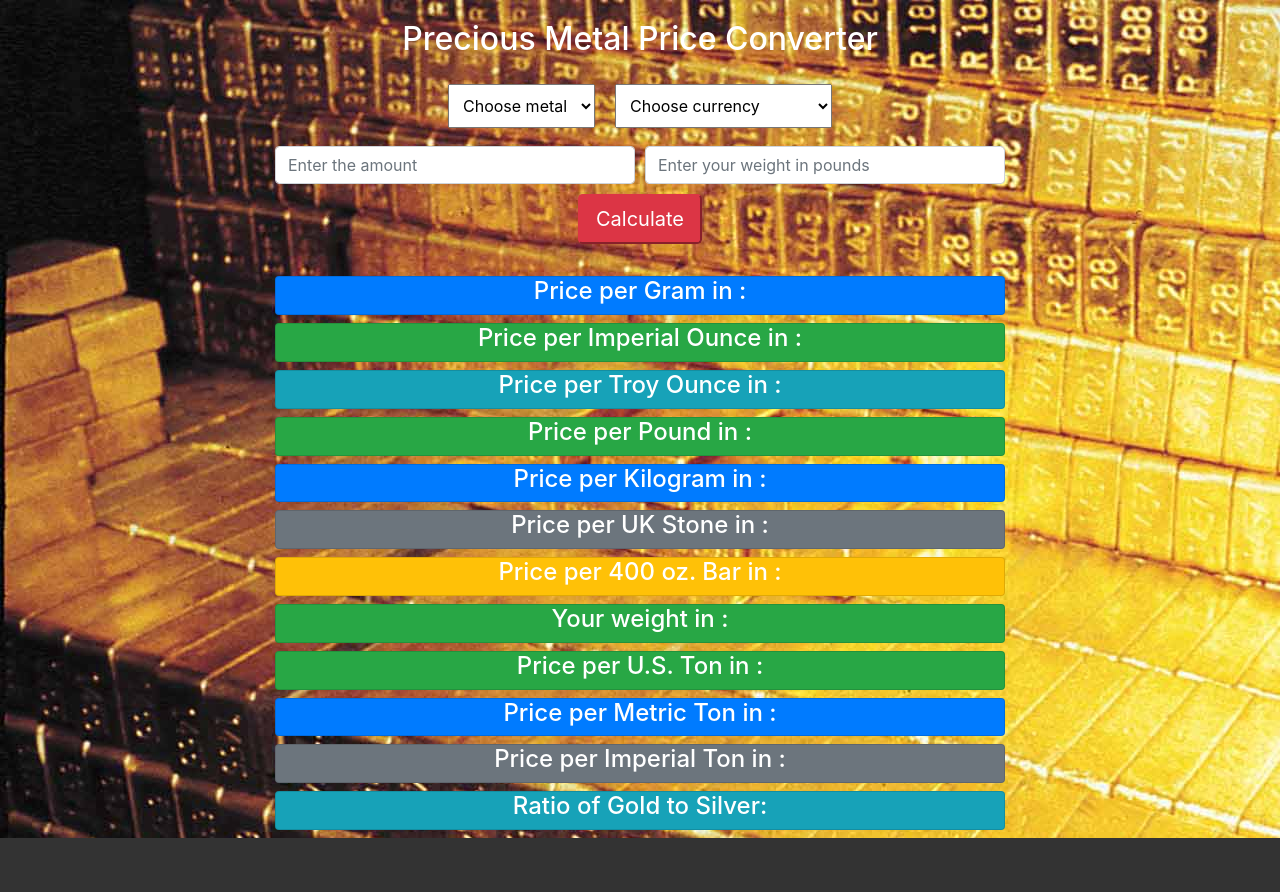
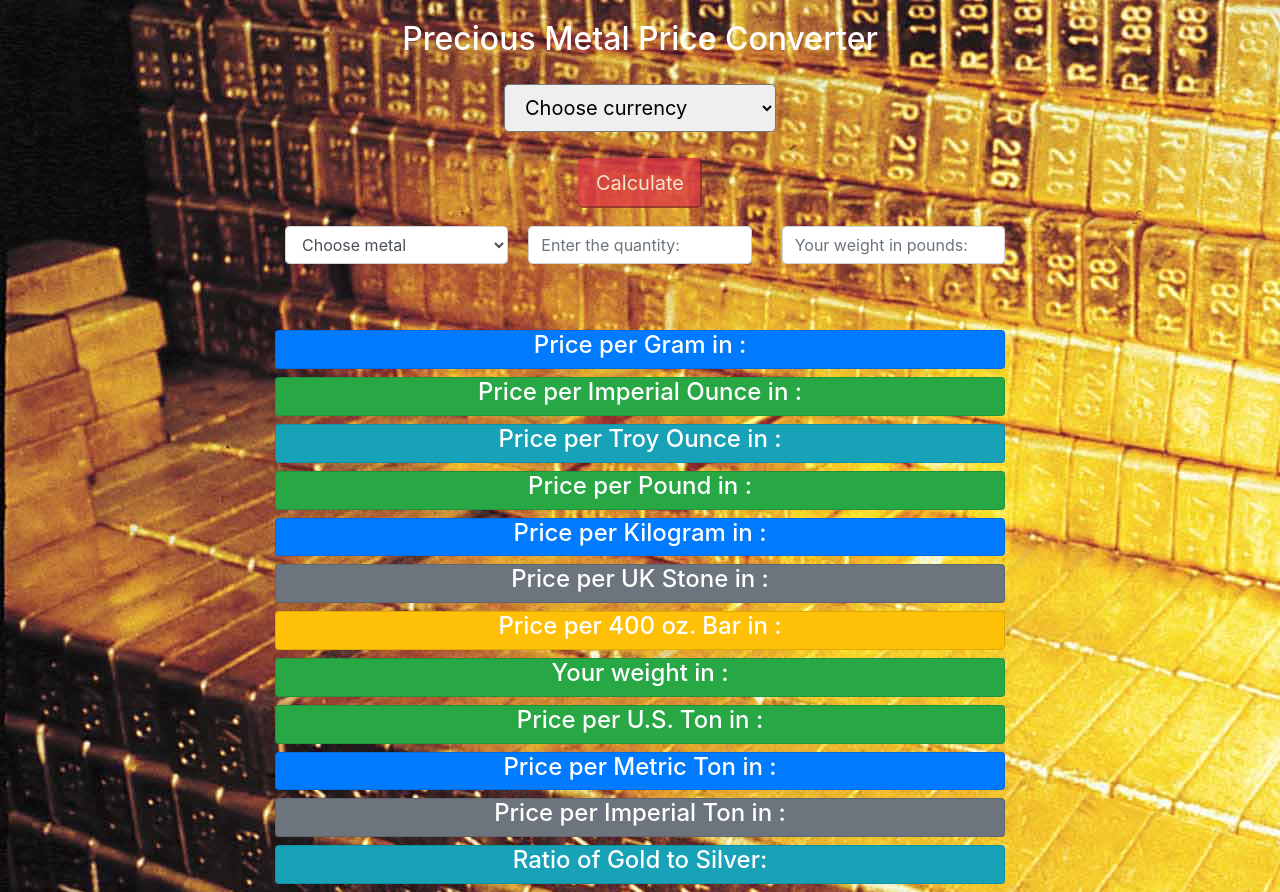
Before and after one commit to vibraniumforge/precious-metal-price, a React (Create React App) app: page / in a window 1280 px wide. Before the commit the page ends 838 px from the top, so only its background shows below. Built offline with nearby package versions, Linux system fonts and the light colour scheme.

Commit message:
changed layout and add disable button

```diff
--- a/src/Components/Form.js
+++ b/src/Components/Form.js
@@ -1,26 +1,18 @@
 import React from "react";
 
 class Form extends React.PureComponent {
+  disabled() {
+    return !this.props.currency;
+  }
+
   render() {
     return (
       <React.Fragment>
         <form>
-          <div>
+          <div className="form-group">
             <select
               name="select"
-              className="select mb-2"
-              value={this.props.metalChoice}
-              onChange={this.props.handleMetalChange}
-            >
-              <option value="">Choose metal </option>
-              <option value="Gold">Gold</option>
-              <option value="Silver">Silver</option>
-              <option value="Platinum">Platinum</option>
-              <option value="Palladium">Palladium</option>
-            </select>
-            <select
-              name="select"
-              className="select mb-2"
+              className="form-control-lg select mb-3"
               value={this.props.currency}
               onChange={this.props.handleCurrencyChange}
             >
@@ -39,12 +31,38 @@ class Form extends React.PureComponent {
               <option value="SEK">Swedish Krona</option>
               <option value="HUF">Hungarian Forint</option>
             </select>
+
+            <div>
+              <button
+                type="button"
+                className={`btn-lg mb-2 ${
+                  this.disabled() ? "btn-danger disabled" : "btn-success"
+                }`}
+                onClick={this.props.getAPI}
+                disabled={this.disabled()}
+              >
+                Calculate
+              </button>
             </div>
-          <div className="form-row">
-            <div className="col">
+            <div className="row">
+              <div className="col md-4 mb-3">
+                <select
+                  name="select"
+                  className="form-control"
+                  value={this.props.metalChoice}
+                  onChange={this.props.handleMetalChange}
+                >
+                  <option value="">Choose metal </option>
+                  <option value="Gold">Gold</option>
+                  <option value="Silver">Silver</option>
+                  <option value="Platinum">Platinum</option>
+                  <option value="Palladium">Palladium</option>
+                </select>
+              </div>
+              <div className="col md-4 mb-3">
                 <input
                   type="number"
-                placeholder="Enter the amount"
+                  placeholder="Enter the quantity:"
                   id="ozInput"
                   name="amount"
                   className="form-control"
@@ -53,25 +71,19 @@ class Form extends React.PureComponent {
                   min="1"
                 />
               </div>
-            <div className="col">
+              <div className="col md-4 mb-3">
                 <input
                   type="text"
-                placeholder="Enter your weight in pounds"
+                  placeholder="Your weight in pounds:"
                   id="userWeight"
                   name="userWeight"
-                className=" form-control"
+                  className="form-control"
                   value={this.props.userWeight}
                   onChange={this.props.handleChange}
                 />
               </div>
             </div>
-          <button
-            type="button"
-            className="btn-lg btn-danger mb-2"
-            onClick={this.props.getAPI}
-          >
-            Calculate
-          </button>
+          </div>
         </form>
         <br />
       </React.Fragment>
```
Lines whose indentation alone changed are shown as unchanged.
